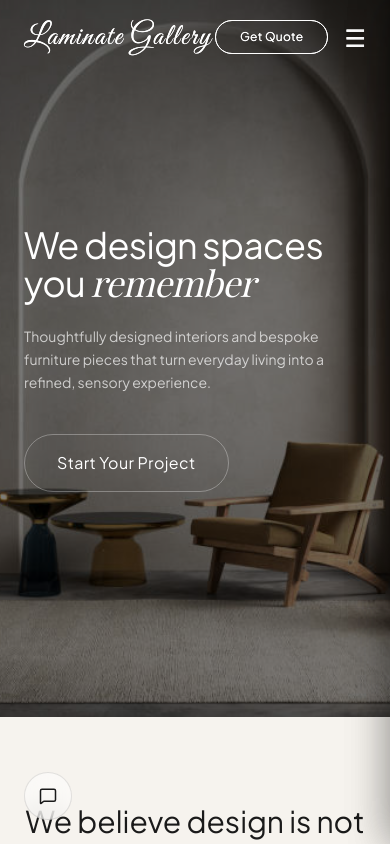
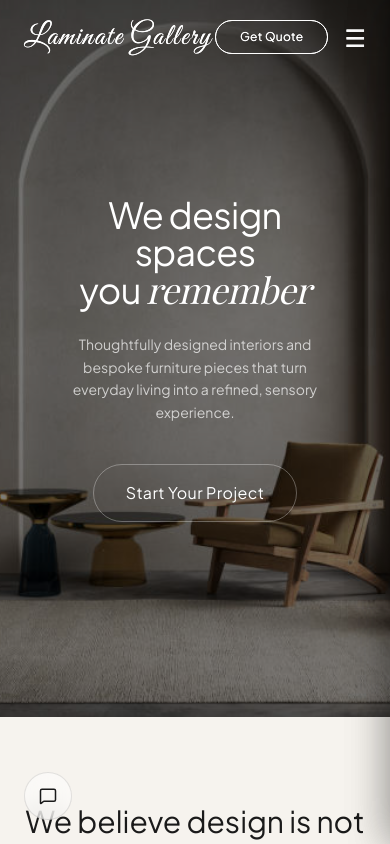
Before and after one commit to Flickachu/Flickachu, a Next.js app: page / in a window 390 px wide. Shown: the top 844 px of the page. Built offline with nearby package versions, Linux system fonts and the light colour scheme; a web font is replaced by a local one.

Commit message:
Responsive redesign + mobile UX optimization (hero, navigation, chat, materials)

```diff
--- a/app/page.tsx
+++ b/app/page.tsx
@@ -150,24 +150,41 @@ return (
 
   {/* HERO */}
 <section id="hero" className="relative min-h-[85vh] md:h-screen flex items-center overflow-hidden">
+
+  {/* IMAGE WRAPPER */}
+  <div className="absolute inset-0">
+
+    {/* Desktop Image */}
+    <div className="hidden md:block absolute inset-0">
       <Image
-  src={
-    typeof window !== "undefined" && window.innerWidth < 768
-      ? "/images/hero-mobile.jpg"
-      : "/images/hero.jpg"
-  }
+        src="/images/hero.jpg"
         alt="Hero"
         fill
         priority
         className="hero-img object-cover"
       />
+    </div>
+
+    {/* Mobile Image */}
+    <div className="block md:hidden absolute inset-0">
+      <Image
+        src="/images/hero-mobile.jpg"
+        alt="Hero"
+        fill
+        priority
+        className="hero-img object-cover object-center"
+      />
+    </div>
+
+  </div>
 
   {/* Overlay */}
   <div className="absolute inset-0 bg-black/50" />
 
+  {/* CONTENT */}
   <div className="relative z-10 max-w-[1400px] mx-auto px-6 md:px-10 w-full">
     <FadeUp>
-      <div className="max-w-2xl md:ml-20 text-left">
+      <div className="max-w-[260px] md:max-w-2xl mx-auto md:ml-20 text-center md:text-left">
 
         {/* HEADLINE */}
         <h1 className="text-[36px] md:text-[88px] leading-[1.05] text-white tracking-[-0.02em]">
@@ -183,7 +200,7 @@ return (
 
         {/* CTA */}
         <Link href="/consultation">
-          <button className="relative mt-10 px-8 py-4 border border-white/30 rounded-full text-white overflow-hidden group transition-all duration-300">
+          <button className="relative mt-10 md:mt-10 px-8 py-4 border border-white/30 rounded-full text-white overflow-hidden group transition-all duration-300">
 
             <span className="relative z-10 tracking-wide">
               Start Your Project
@@ -198,6 +215,7 @@ return (
       </div>
     </FadeUp>
   </div>
+
 </section>
 
     {/* EDITORIAL */}
```
Lines whose indentation alone changed are shown as unchanged.
